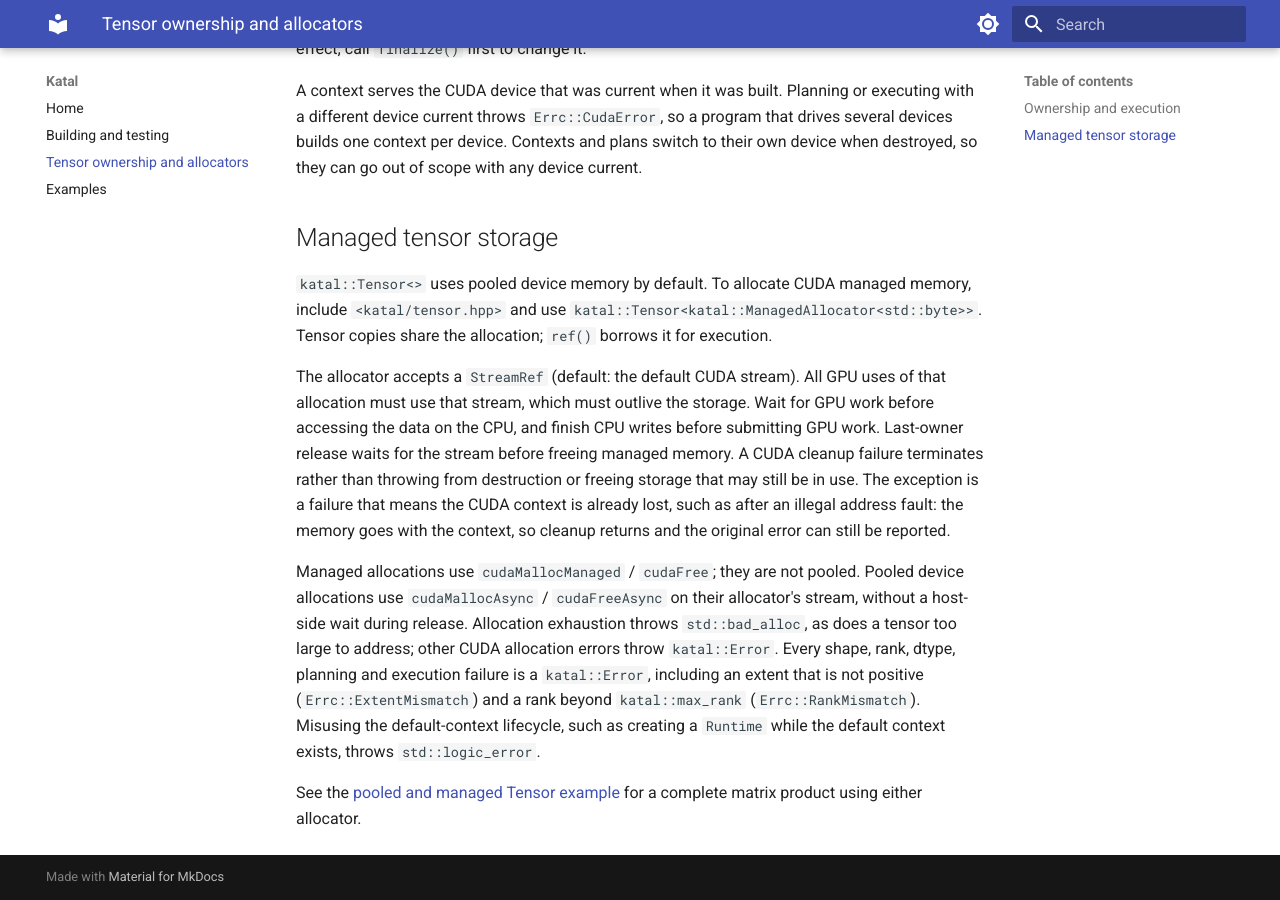
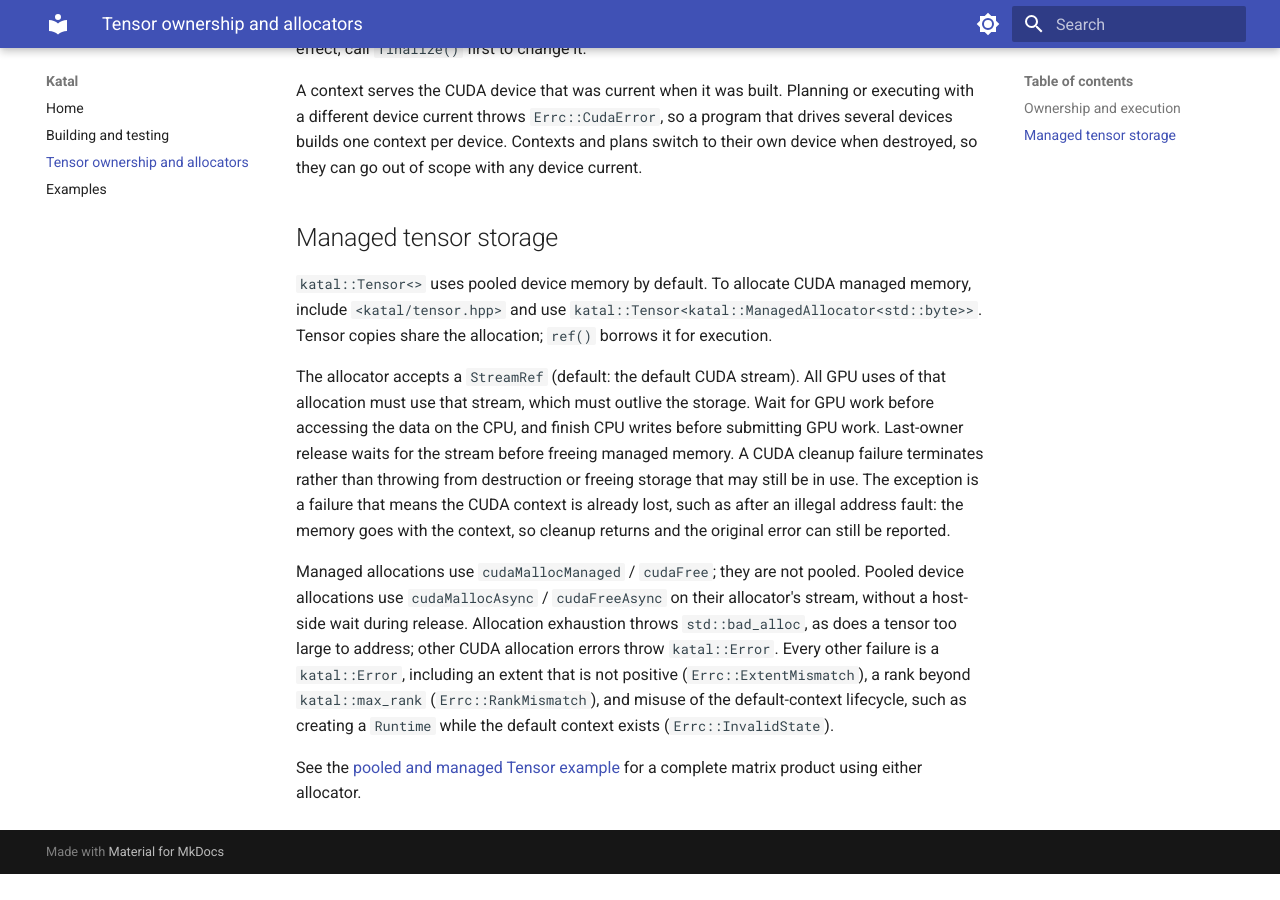
Before and after one commit to ajay-mk/Katal, an MkDocs documentation site: the page built from docs/tensors.md, in a window 1280 px wide and 900 px high, scrolled down 746 px. Built offline with MkDocs 1.6.1 and Material for MkDocs 9.7.7, drawn with Linux system fonts in a browser that asks for light colours; after the commit the page ends 1620 px from its top, so only the background shows below that.

Commit message:
context: report default-context misuse as katal::Error
initialize, finalize and Runtime threw std::logic_error, the one failure
outside katal::Error and bad_alloc. They now throw Errc::InvalidState.

```diff
--- a/docs/tensors.md
+++ b/docs/tensors.md
@@ -55,12 +55,11 @@ Managed allocations use `cudaMallocManaged` / `cudaFree`; they are not pooled.
 Pooled device allocations use `cudaMallocAsync` / `cudaFreeAsync` on their
 allocator's stream, without a host-side wait during release. Allocation
 exhaustion throws `std::bad_alloc`, as does a tensor too large to address;
-other CUDA allocation errors throw `katal::Error`. Every shape, rank, dtype,
-planning and execution failure is a `katal::Error`, including an extent that
-is not positive (`Errc::ExtentMismatch`) and a rank beyond `katal::max_rank`
-(`Errc::RankMismatch`). Misusing the default-context lifecycle, such as
-creating a `Runtime` while the default context exists, throws
-`std::logic_error`.
+other CUDA allocation errors throw `katal::Error`. Every other failure is a
+`katal::Error`, including an extent that is not positive
+(`Errc::ExtentMismatch`), a rank beyond `katal::max_rank`
+(`Errc::RankMismatch`), and misuse of the default-context lifecycle, such as
+creating a `Runtime` while the default context exists (`Errc::InvalidState`).
 
 See the [pooled and managed Tensor example](examples.md#pooled-and-managed-tensor-storage)
 for a complete matrix product using either allocator.
```
Also changed, not shown: 5 other files.
